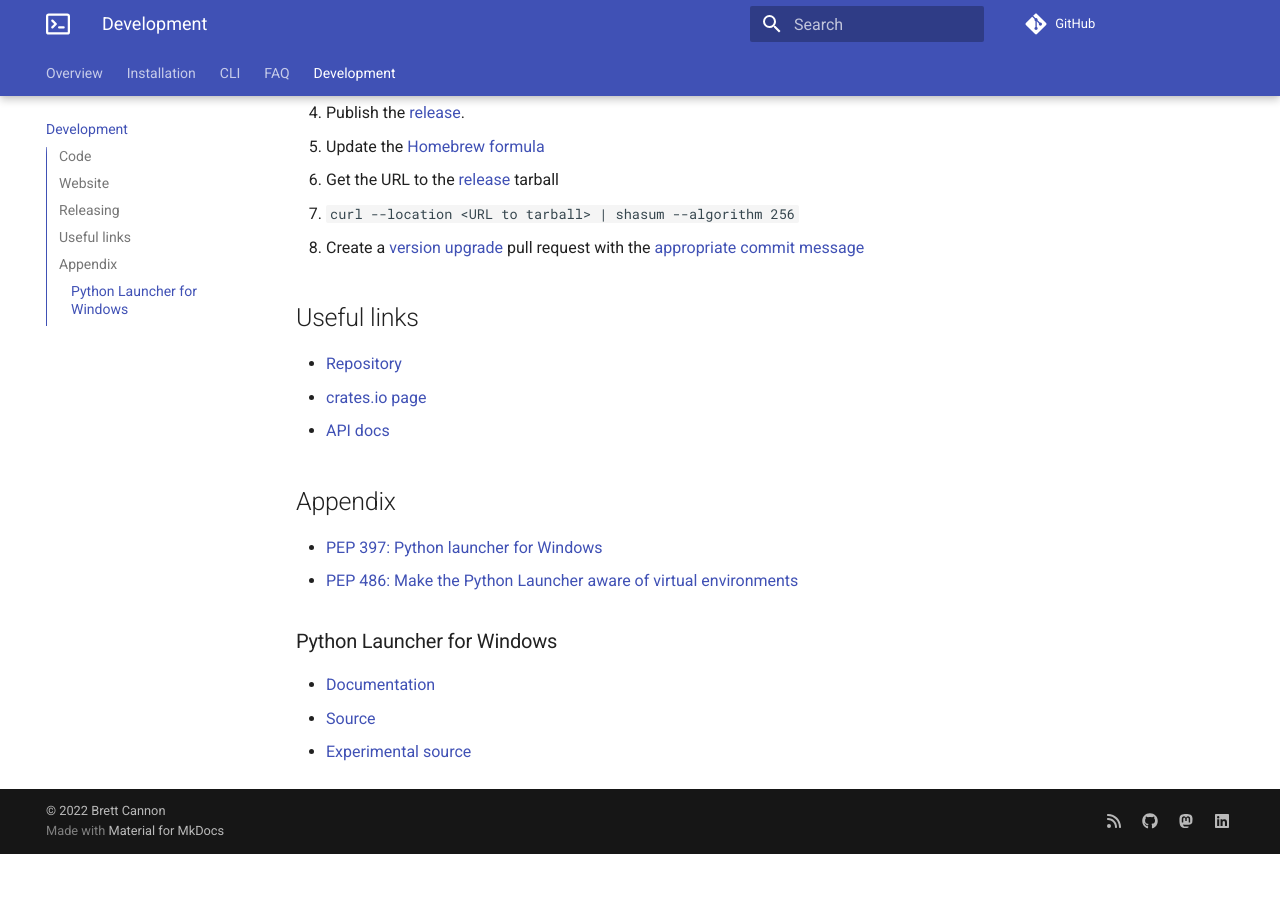
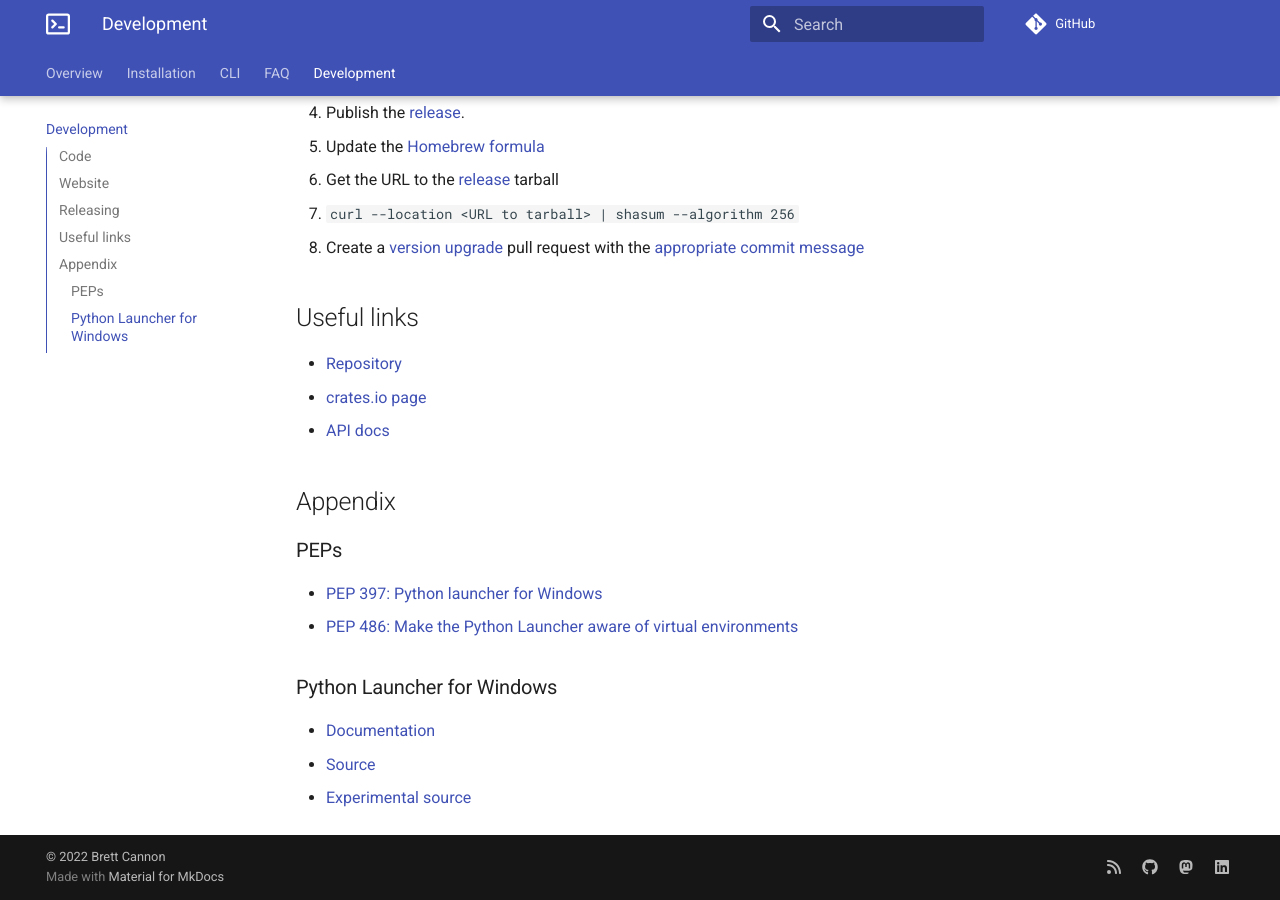
Before and after one commit to brettcannon/python-launcher, an MkDocs documentation site: the page built from docs/development.md, in a window 1280 px wide and 900 px high, scrolled down 714 px. Built offline with MkDocs 1.6.1 and Material for MkDocs 9.7.7, drawn with Linux system fonts in a browser that asks for light colours; comment, search, counter and statistics services are not loaded; before the commit the page ends 1568 px from its top, so only the background shows below that.

Commit message:
Better separation for the PEPs in the development appendix

```diff
--- a/docs/development.md
+++ b/docs/development.md
@@ -38,6 +38,8 @@
 
 ## Appendix
 
+### PEPs
+
 - [PEP 397: Python launcher for Windows](https://www.python.org/dev/peps/pep-0397/)
 - [PEP 486: Make the Python Launcher aware of virtual environments](https://www.python.org/dev/peps/pep-0486/)
 
```
